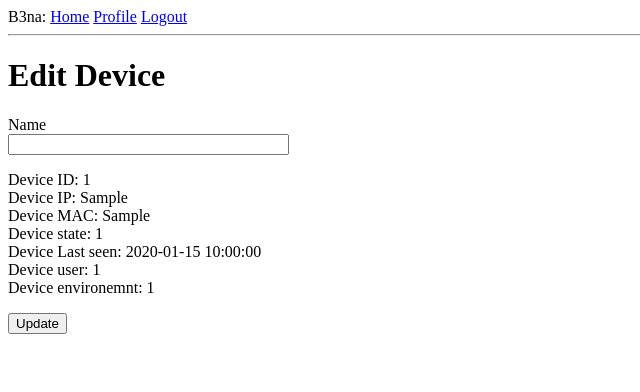
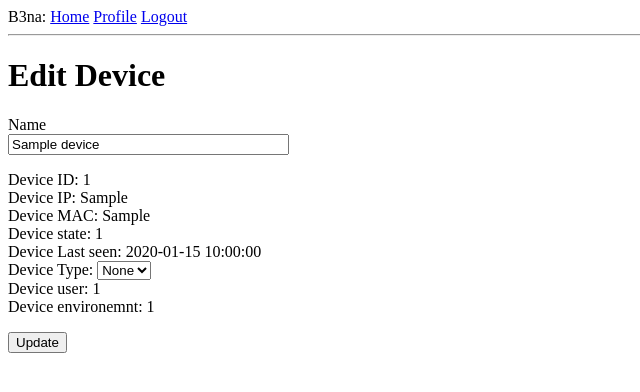
Before and after one commit to armageddion/Bedouina, a Flask app: a page that uses www/b3na_web_bottle/app/templates/edit_device.html in a window 1280 px wide. Shown: the top 392 px of the page, without its empty margins (0-640 px from the left). Run offline with Flask 2, Linux system fonts and the light colour scheme; a user stored in the database is signed in; tables that the repository leaves empty hold one stand-in row (values such as "Sample post").

Commit message:
device type selection in edit device

```diff
--- a/www/b3na_web_bottle/app/routes.py
+++ b/www/b3na_web_bottle/app/routes.py
@@ -2,7 +2,7 @@ from flask import render_template, flash, redirect, url_for, request
 from flask_login import current_user, login_user, logout_user, login_required
 from app import app, db
 from app.forms import LoginForm, RegistrationForm, EditProfileForm, EditDeviceForm
-from app.models import User, Device
+from app.models import User, Device, DeviceTypes
 from werkzeug.urls import url_parse
 from datetime import datetime
 
@@ -104,10 +104,13 @@ def edit_profile():
 @login_required
 def edit_device(mac):
 	device = Device.query.filter_by(MAC=mac).first()
-	print device
+	device_types = DeviceTypes.query.all()
 	form = EditDeviceForm()
 	if form.validate_on_submit():
+		device.device_type=DeviceTypes.query.filter_by(type=request.form['types']).first().id
 		device.name=form.name.data
 		db.session.commit()
 		return redirect(url_for('index'))
-	return render_template('edit_device.html', title='Edit Device', form=form, device=device)
+	elif request.method == 'GET':
+		form.name.data = device.name
+	return render_template('edit_device.html', title='Edit Device', form=form, device=device, device_types=device_types)
--- a/www/b3na_web_bottle/app/templates/edit_device.html
+++ b/www/b3na_web_bottle/app/templates/edit_device.html
@@ -17,6 +17,11 @@
 					Device MAC: {{ device.MAC }} <br>
 					Device state: {{ device.state }} <br>
 					Device Last seen: {{ device.last_online }} <br>
+					Device Type: <select name='types'>
+						{% for type in device_types %}
+							<option value="{{ type.type }}">{{ type.type }}</option>
+						{% endfor %}
+					</select><br>
 					Device user: {{ device.user_id }} <br>
 					Device environemnt: {{ device.environment_id }} <br>
 				</p>
```
Also changed, not shown: 2 other files.
